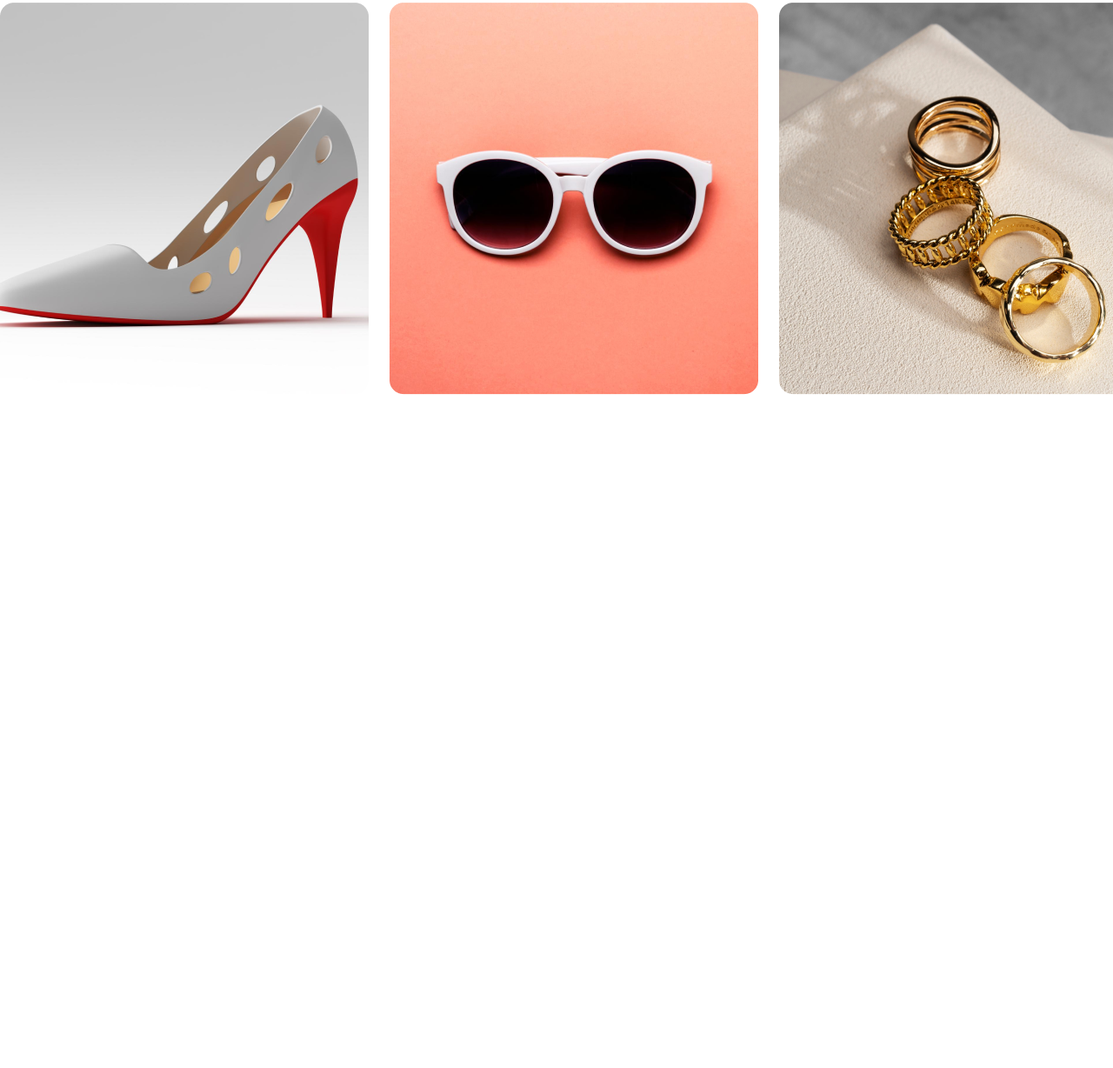
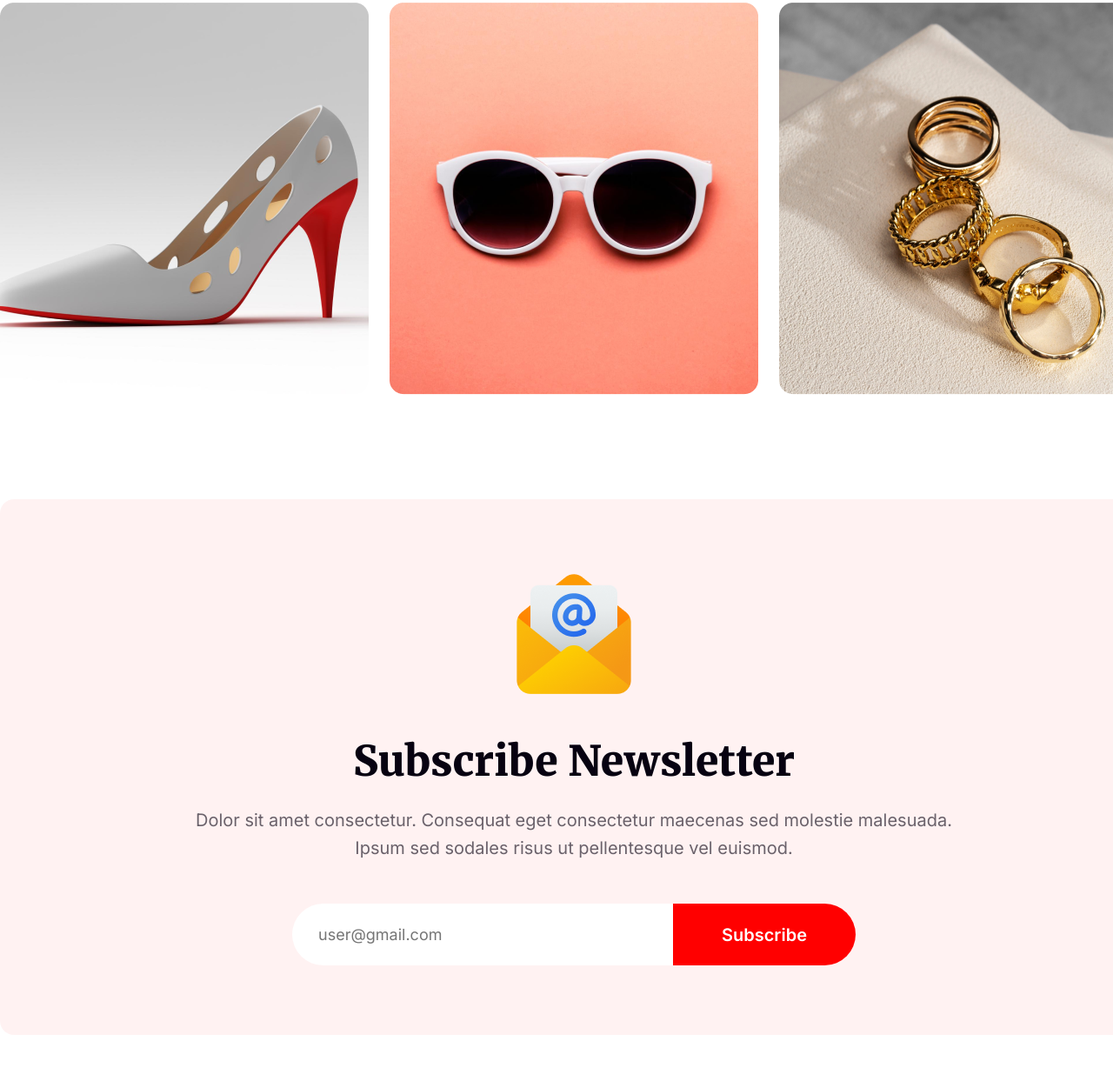
Before and after one commit to SagorChandra404/assignment-b9-a1-project-01, a plain HTML site: page index.html in a window 1280 px wide. Shown: the part 4421-5649 px from the top of the page at 87% size. Before the commit the page ends 4875 px from the top, so only its background shows below. Drawn offline with Linux system fonts and the light colour scheme.

Commit message:
added news latter part

```diff
--- a/index.html
+++ b/index.html
@@ -113,7 +113,7 @@
                 sed.
               </p>
               <picture>
-                <img src="resources/Group 96.png" alt="Group 96" />
+                <img src="resources/Group96.png" alt="Group 96" />
               </picture>
             </div>
           </div>
@@ -190,6 +190,26 @@
           </div>
         </div>
       </section>
+
+      <section id="news_latter_part">
+        <div class="container">
+          <div class="news_latter_banner">
+            <div class="newsLatter_img">
+              <picture>
+                <img src="resources/Group61.png" alt="Group61.png">
+              </picture>
+            </div>
+            <h2>Subscribe Newsletter</h2>
+            <p>Dolor sit amet consectetur. Consequat eget consectetur maecenas sed molestie malesuada. Ipsum sed sodales risus ut pellentesque vel euismod. </p>
+            <form action="#" class="input_entry">
+              <input type="email" placeholder="user@gmail.com" class="email_form">
+              <button>
+                <a href="#">Subscribe</a>
+              </button>
+            </form>
+          </div>
+        </div>
+      </section>
     </main>
     <footer></footer>
   </body>
--- a/style.css
+++ b/style.css
@@ -370,3 +370,76 @@ img {
   transform: translateY(-20px);
 }
 /* portfolio_part css */
+
+/* news_latter_part css */
+#news_latter_part {
+  padding: 120px 0;
+}
+
+.news_latter_banner {
+  border-radius: 16px;
+  background: #ff00000d;
+  padding: 80px 0;
+  display: flex;
+  flex-direction: column;
+  align-items: center;
+  justify-content: center;
+}
+
+.news_latter_banner h2 {
+  padding: 40px 0 22px 0;
+  color: #070211;
+  font-family: var(--Merriweather);
+  font-size: 48px;
+  font-weight: 900;
+  line-height: 60px;
+  text-transform: capitalize;
+}
+
+.news_latter_banner p {
+  color: #07021199;
+  font-family: var(--Inter);
+  font-size: 20px;
+  font-weight: 400;
+  line-height: 32px;
+  text-align: center;
+  width: 890px;
+  padding-bottom: 48px;
+}
+
+.input_entry {
+  display: flex;
+  gap: 0;
+}
+
+.email_form {
+  width: 438px;
+  border: none;
+  padding: 25px 0;
+  border-radius: 50px 0 0 50px;
+  padding-left: 30px;
+  color: rgba(7, 2, 17, 0.3);
+  font-family: var(--Inter);
+  font-size: 18px;
+  font-weight: 400;
+
+}
+
+form button {
+  border: none;
+  background-color: #ff0000;
+  border-radius: 0 50px 50px 0;
+}
+
+form button a {
+  padding: 24px 56px;
+  text-decoration: none;
+  color: #ffffff;
+  font-family: var(--Inter);
+  font-size: 20px;
+  font-weight: 600;
+  line-height: 24px;
+  text-transform: capitalize;
+}
+
+/* news_latter_part css */
```
